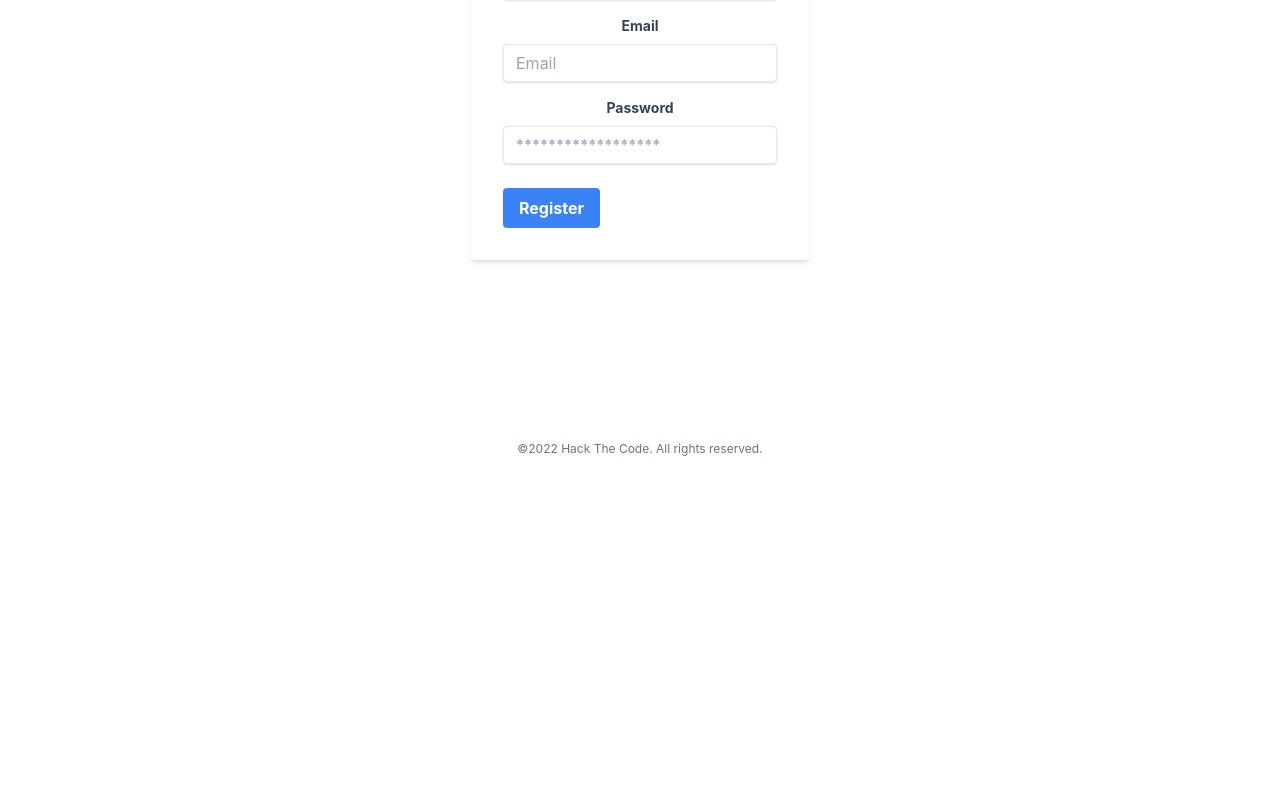
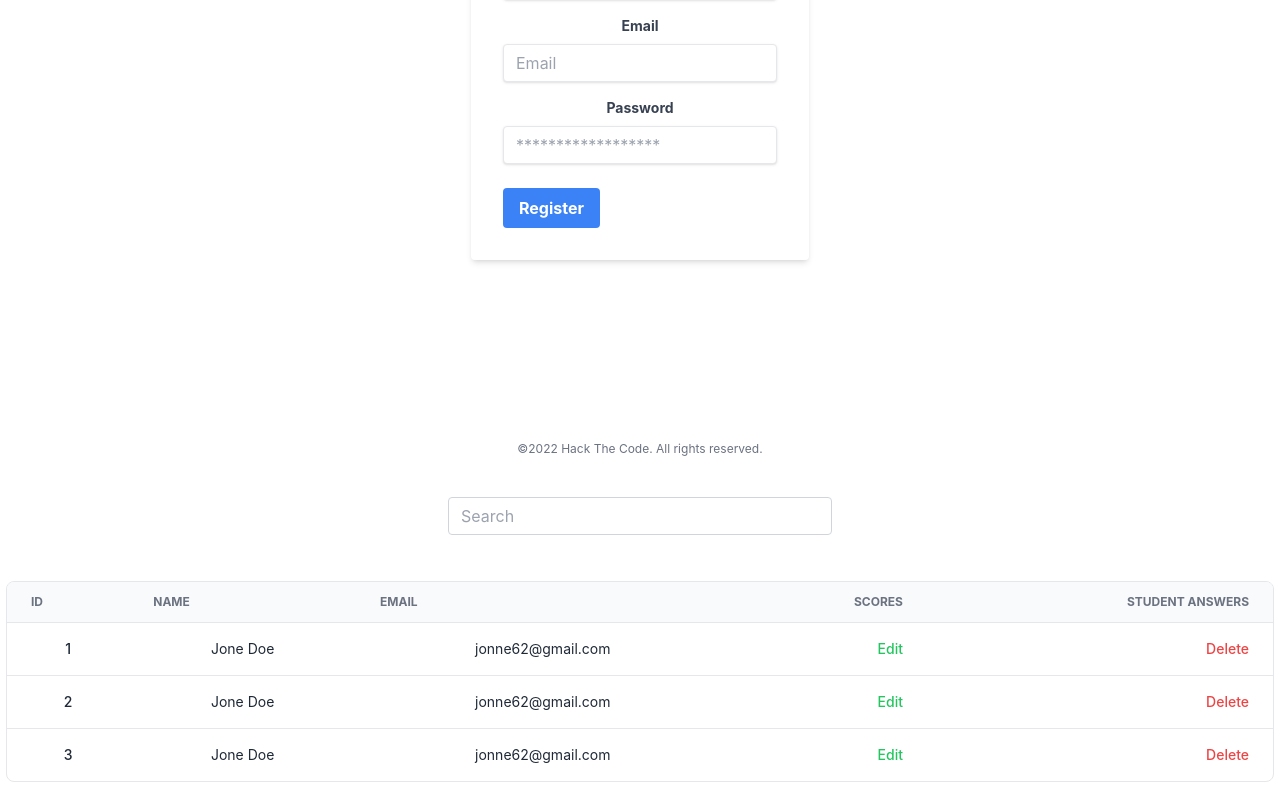
Before and after one commit to ElvisWG/Phase-4-Moringa-Clone, a React (Create React App) app: page / in a window 1280 px wide. Shown: the part 303-1091 px from the top of the page. Before the commit the page ends 800 px from the top, so only its background shows below. Built offline with nearby package versions, Linux system fonts and the light colour scheme.

Commit message:
"first commit"

```diff
--- a/package.json
+++ b/package.json
@@ -3,6 +3,9 @@
   "version": "0.1.0",
   "private": true,
   "dependencies": {
+    "@fortawesome/fontawesome-svg-core": "^6.2.1",
+    "@fortawesome/free-solid-svg-icons": "^6.2.1",
+    "@fortawesome/react-fontawesome": "^0.2.0",
     "@testing-library/jest-dom": "^5.16.5",
     "@testing-library/react": "^13.4.0",
     "@testing-library/user-event": "^13.5.0",
@@ -12,6 +15,7 @@
     "react-hook-form": "^7.40.0",
     "react-router-dom": "^6.4.4",
     "react-scripts": "5.0.1",
+    "react-table": "^7.8.0",
     "react-toastify": "^9.1.1",
     "web-vitals": "^2.1.4"
   },
--- a/src/App.js
+++ b/src/App.js
@@ -1,13 +1,16 @@
-
-import './App.css';
+import "./App.css";
 import LoginPage from "./components/Login/login";
-import RegisterPage from './components/Register/Register';
+import RegisterPage from "./components/Register/Register";
+import StudentList from "./components/StudentList/StudentList";
+import Header from "./components/Header/Header";
 
 function App() {
   return (
     <div className="App">
       {/* <LoginPage /> */}
+      <Header />
       <RegisterPage />
+      <StudentList />
     </div>
   );
 }
--- /dev/null
+++ b/src/components/Header/Header.css
@@ -0,0 +1,76 @@
+.header {
+  display: flex;
+  justify-content: space-between;
+  align-items: center;
+  /* position: sticky; */
+  top: 0;
+  background-color: rgb(194, 186, 193);
+  /* z-index: 100; */
+  width: 100%;
+  height: 20%;
+}
+
+.header__icon {
+  object-fit: contain;
+  height: 100px;
+  margin-left: 20px;
+}
+
+.header__center {
+  display: flex;
+  flex: 1;
+  align-items: center;
+  max-width: fit-content;
+  padding: 10px;
+  height: 30px;
+  border: 1px solid lightgray;
+  border-radius: 999px;
+}
+
+.header__center > input {
+  border: none;
+  padding-right: 10px;
+  margin: 10px;
+  outline-width: 0;
+  width: 250px;
+}
+
+.header__right {
+  display: flex;
+  align-items: center;
+  justify-content: space-between;
+  width: 15vw;
+  margin-right: 80px;
+}
+.img {
+  height: 70px;
+  width: 100px;
+
+  margin-right: 50px;
+}
+/* #images {
+    /* height: 300px; */
+/* object-fit: contain; */
+/* width: 1000px; */
+/* }  */
+/* .home {
+    /* height: 100px; */
+/* min-height: 10px;
+    object-fit: contain;
+  }  */
+.d-block {
+  width: 100%;
+  height: 400px;
+}
+
+.footer {
+  border-top: 1px solid lightgray;
+  padding: 20px;
+  background-color: rgb(47, 138, 138);
+  text-align: center;
+}
+
+.footer > p {
+  padding: 5px;
+  font-size: 14px;
+}
--- /dev/null
+++ b/src/components/Header/Header.js
@@ -0,0 +1,11 @@
+import React from "react";
+import "./Header.css";
+
+function Header() {
+  return (
+    <div className="header">
+    </div>
+  );
+}
+
+export default Header;
--- /dev/null
+++ b/src/components/Header/Search.css
@@ -0,0 +1,29 @@
+#search-form {
+  display: flex;
+  width: 100px;
+  /* border: 2px solid rgb(71, 170, 170); */
+  /* margin: 3px 0; */
+  height: 80px;
+  border-radius: 10px;
+  /* padding: 4px; */
+  justify-content: space-between;
+  align-items: center;
+}
+#search {
+  width: 100%;
+  text-align: center;
+}
+
+body {
+  text-align: center;
+}
+
+#search-form-button {
+  background: transparent;
+  /* border: none; */
+  /* border-radius: 10px; */
+
+  outline: none;
+  font-size: 26x;
+  cursor: pointer;
+}
--- /dev/null
+++ b/src/components/StudentList/StudentList.js
@@ -0,0 +1,170 @@
+import React, { useState } from "react";
+
+function StudentList({ onSearching }) {
+  const [search, setSearch] = useState("");
+
+  function handleChange(e) {
+    setSearch(e.target.value);
+    onSearching(search);
+  }
+  return (
+    <div >
+      <div class="flex justify-center">
+        <div class="mb-3 xl:w-96">
+          <div class="input-group relative flex flex-wrap items-stretch w-full mb-4 rounded">
+            <input
+              type="search"
+              value={search}
+              onChange={handleChange}
+              class="form-control relative flex-auto min-w-0 block w-full px-3 py-1.5 text-base font-normal text-gray-700 bg-white bg-clip-padding border border-solid border-gray-300 rounded transition ease-in-out m-0 focus:text-gray-700 focus:bg-white focus:border-blue-600 focus:outline-none"
+              placeholder="Search"
+              aria-label="Search"
+              aria-describedby="button-addon2"
+            ></input>
+            <span
+              class="input-group-text flex items-center px-3 py-1.5 text-base font-normal text-gray-700 text-center whitespace-nowrap rounded"
+              id="basic-addon2"
+            >
+              {/* <svg
+                aria-hidden="true"
+                focusable="false"
+                data-prefix="fas"
+                data-icon="search"
+                class="w-4"
+                role="img"
+                xmlns="http://www.w3.org/2000/svg"
+                viewBox="0 0 512 512"
+              >
+                <path
+                  fill="currentColor"
+                  d="M505 442.7L405.3 343c-4.5-4.5-10.6-7-17-7H372c27.6-35.3 44-79.7 44-128C416 93.1 322.9 0 208 0S0 93.1 0 208s93.1 208 208 208c48.3 0 92.7-16.4 128-44v16.3c0 6.4 2.5 12.5 7 17l99.7 99.7c9.4 9.4 24.6 9.4 33.9 0l28.3-28.3c9.4-9.4 9.4-24.6.1-34zM208 336c-70.7 0-128-57.2-128-128 0-70.7 57.2-128 128-128 70.7 0 128 57.2 128 128 0 70.7-57.2 128-128 128z"
+                ></path>
+              </svg> */}
+            </span>
+          </div>
+        </div>
+      </div>
+
+      <div className="flex flex-col">
+        <div className="overflow-x-auto">
+          <div className="p-1.5 w-full inline-block align-middle">
+            <div className="overflow-hidden border rounded-lg">
+              <table className="min-w-full divide-y divide-gray-200">
+                <thead className="bg-gray-50">
+                  <tr>
+                    <th
+                      scope="col"
+                      className="px-6 py-3 text-xs font-bold text-left text-gray-500 uppercase "
+                    >
+                      ID
+                    </th>
+                    <th
+                      scope="col"
+                      className="px-6 py-3 text-xs font-bold text-left text-gray-500 uppercase "
+                    >
+                      Name
+                    </th>
+                    <th
+                      scope="col"
+                      className="px-6 py-3 text-xs font-bold text-left text-gray-500 uppercase "
+                    >
+                      Email
+                    </th>
+                    <th
+                      scope="col"
+                      className="px-6 py-3 text-xs font-bold text-right text-gray-500 uppercase "
+                    >
+                      Scores
+                    </th>
+                    <th
+                      scope="col"
+                      className="px-6 py-3 text-xs font-bold text-right text-gray-500 uppercase "
+                    >
+                      Student Answers
+                    </th>
+                  </tr>
+                </thead>
+                <tbody className="divide-y divide-gray-200">
+                  <tr>
+                    <td className="px-6 py-4 text-sm font-medium text-gray-800 whitespace-nowrap">
+                      1
+                    </td>
+                    <td className="px-6 py-4 text-sm text-gray-800 whitespace-nowrap">
+                      Jone Doe
+                    </td>
+                    <td className="px-6 py-4 text-sm text-gray-800 whitespace-nowrap">
+                      jonne62@gmail.com
+                    </td>
+                    <td className="px-6 py-4 text-sm font-medium text-right whitespace-nowrap">
+                      <a
+                        className="text-green-500 hover:text-green-700"
+                        href="#"
+                      >
+                        Edit
+                      </a>
+                    </td>
+                    <td className="px-6 py-4 text-sm font-medium text-right whitespace-nowrap">
+                      <a className="text-red-500 hover:text-red-700" href="#">
+                        Delete
+                      </a>
+                    </td>
+                  </tr>
+                  <tr>
+                    <td className="px-6 py-4 text-sm font-medium text-gray-800 whitespace-nowrap">
+                      2
+                    </td>
+                    <td className="px-6 py-4 text-sm text-gray-800 whitespace-nowrap">
+                      Jone Doe
+                    </td>
+                    <td className="px-6 py-4 text-sm text-gray-800 whitespace-nowrap">
+                      jonne62@gmail.com
+                    </td>
+                    <td className="px-6 py-4 text-sm font-medium text-right whitespace-nowrap">
+                      <a
+                        className="text-green-500 hover:text-green-700"
+                        href="#"
+                      >
+                        Edit
+                      </a>
+                    </td>
+                    <td className="px-6 py-4 text-sm font-medium text-right whitespace-nowrap">
+                      <a className="text-red-500 hover:text-red-700" href="#">
+                        Delete
+                      </a>
+                    </td>
+                  </tr>
+                  <tr>
+                    <td className="px-6 py-4 text-sm font-medium text-gray-800 whitespace-nowrap">
+                      3
+                    </td>
+                    <td className="px-6 py-4 text-sm text-gray-800 whitespace-nowrap">
+                      Jone Doe
+                    </td>
+                    <td className="px-6 py-4 text-sm text-gray-800 whitespace-nowrap">
+                      jonne62@gmail.com
+                    </td>
+                    <td className="px-6 py-4 text-sm font-medium text-right whitespace-nowrap">
+                      <a
+                        className="text-green-500 hover:text-green-700"
+                        href="#"
+                      >
+                        Edit
+                      </a>
+                    </td>
+                    <td className="px-6 py-4 text-sm font-medium text-right whitespace-nowrap">
+                      <a className="text-red-500 hover:text-red-700" href="#">
+                        Delete
+                      </a>
+                    </td>
+                  </tr>
+                </tbody>
+              </table>
+            </div>
+          </div>
+        </div>
+      </div>
+    </div>
+  );
+}
+
+export default StudentList;
```
Also changed, not shown: 1 other file (tests, documents, lock files or other folders).
